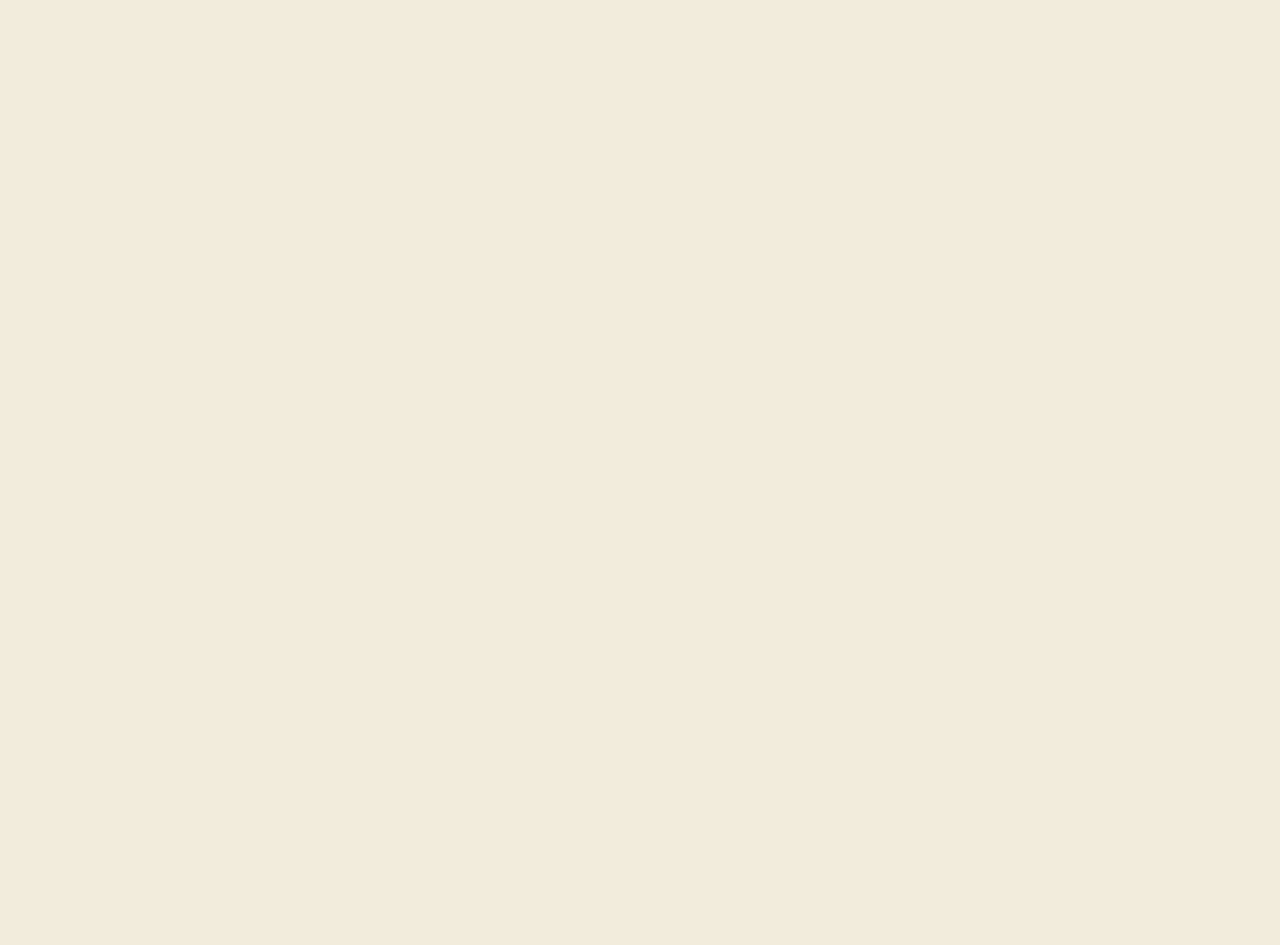
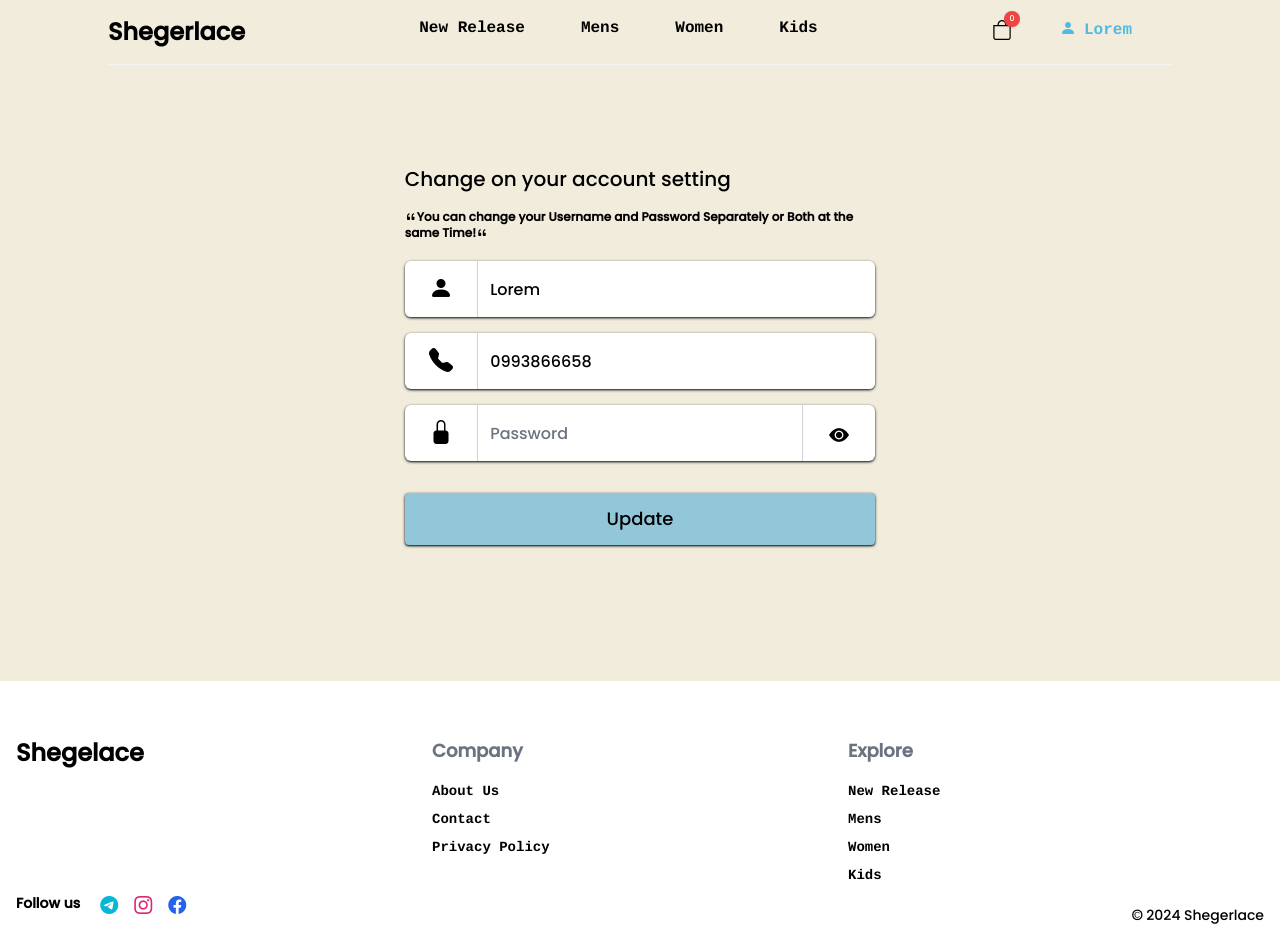
Before and after one commit to kid-us/Shegerlace, a React (Vite) app: page /setting in a window 1280 px wide. Before the commit this address had no page. Before the commit the page ends 800 px from the top, so only its background shows below. Built offline with nearby package versions, Linux system fonts and the light colour scheme.

Commit message:
Setting Page

```diff
--- a/src/App.tsx
+++ b/src/App.tsx
@@ -10,6 +10,7 @@ import Product from "./components/Pages/Product";
 import Checkout from "./components/Pages/Checkout";
 import MyOrders from "./components/Dashboard/Orders";
 import Favorite from "./components/Dashboard/Favorite";
+import Setting from "./components/Pages/Setting";
 
 function App() {
   return (
@@ -20,6 +21,7 @@ function App() {
       <Route path="/register" element={<Register />} />
       <Route path="/my-orders" element={<MyOrders />} />
       <Route path="/my-favorites" element={<Favorite />} />
+      <Route path="/setting" element={<Setting />} />
       <Route path="/forgot-password" element={<ForgotPassword />} />
       <Route path="/shoes/:id" element={<Product />} />
       <Route path="/checkout/:id" element={<Checkout />} />
--- /dev/null
+++ b/src/components/Pages/Setting.tsx
@@ -0,0 +1,215 @@
+import { useEffect, useState } from "react";
+import z from "zod";
+import { FieldValues, useForm } from "react-hook-form";
+import { zodResolver } from "@hookform/resolvers/zod";
+import useDocumentTitle from "../../hooks/useDocumentTitle";
+import axios from "axios";
+import baseUrl from "../../services/request";
+import Navbar from "../Navbar/Navbar";
+import Footer from "../Footer/Footer";
+
+const schema = z.object({
+  phone: z.string().min(10, { message: "Phone number required." }),
+  password: z.string().min(4, {
+    message: "Password required and must be greater than 4 chars.",
+  }),
+  usernames: z
+    .string()
+    .min(3, { message: "Username required and must be greater than 3 chars." })
+    .regex(/^[A-Za-z0-9 ]+$/, {
+      message: "Username can only contain letters, numbers, and spaces.",
+    }),
+});
+
+type FormData = z.infer<typeof schema>;
+
+const Setting = () => {
+  const [title] = useState("Setting");
+  useDocumentTitle(title);
+
+  const access_token = localStorage.getItem("token");
+
+  const phone_numberNum = "0993866658";
+  const usernameName = "Lorem";
+
+  const [passwordType, setPasswordType] = useState(true);
+
+  const [phone, setPhone] = useState<string>(
+    phone_numberNum ? phone_numberNum : ""
+  );
+  const [userName, setUserName] = useState<string>(
+    usernameName ? usernameName : ""
+  );
+  const [loader, setLoader] = useState<boolean>(false);
+  const [usernameError, setUsernameError] = useState<boolean>(false);
+
+  useEffect(() => {
+    setPhone(phone_numberNum || "");
+    setUserName(usernameName || "");
+  }, [phone_numberNum, usernameName]);
+
+  const {
+    register,
+    handleSubmit,
+    formState: { errors },
+  } = useForm<FormData>({ resolver: zodResolver(schema) });
+
+  const handleCheckUsername = (username: string) => {
+    axios
+      .get(`${baseUrl}/auth/check-username?username=${username}`, {
+        headers: {
+          "Content-Type": "application/json",
+          Authorization: `Bearer ${access_token}`,
+        },
+      })
+      .catch(() => {
+        setUsernameError(true);
+      });
+  };
+
+  const onSubmit = (data: FieldValues) => {
+    setLoader(true);
+
+    const updateData = {
+      username: data.username,
+      password: data.password,
+    };
+
+    axios
+      .put(`${baseUrl}/auth/update`, updateData, {
+        headers: {
+          "Content-Type": "application/json",
+        },
+        withCredentials: true,
+      })
+      .then(() => {
+        window.location.reload();
+      })
+      .catch((error) => {
+        setLoader(false);
+        console.log(error);
+      });
+  };
+
+  return (
+    <div className="h-[100dvh]">
+      <Navbar />
+      <div className="container mx-auto flex justify-center items-center lg:h-[70dvh] h-[80dvh]">
+        <div className="lg:w-[38%] w-full lg:px-2 px-5">
+          <p className="lg:mt-5 lg:mb-4 text-xl font-poppins">
+            Change on your account setting
+          </p>
+
+          {/* <!-- Category Form --> */}
+          <p className="text-black font-bold text-xs">
+            <span className="bi-quote text-black text"></span>
+            You can change your Username and Password Separately or Both at the
+            same Time!
+            <span className="bi-quote text-black"></span>
+          </p>
+
+          <form className="pt-5" onSubmit={handleSubmit(onSubmit)}>
+            {usernameError && (
+              <p className="text-sm text-white mb-5 bg-red-700 rounded ps-2 py-2 text-center bi-heartbreak font-poppins">
+                &nbsp; Username already taken!
+              </p>
+            )}
+
+            {/* Username */}
+            <div className="lg:bg-primary bg-white rounded-md overflow-hidden lg:mb-4 mb-4 grid grid-cols-13 h-14 shadow shadow-zinc-900">
+              <div className="col-span-2 bg-white">
+                <p className="bi-person-fill text-2xl text-center pt-3"></p>
+              </div>
+              <div className="col-span-11 border-l border-gray-300 w-full">
+                <input
+                  {...register("usernames")}
+                  type="text"
+                  name="usernames"
+                  className={`focus:outline-none px-3 bg-white h-full placeholder:text-gray-500 text-md w-full`}
+                  placeholder="Username"
+                  value={userName}
+                  onChange={(e) => setUserName(e.currentTarget.value)}
+                  onBlur={(e) => handleCheckUsername(e.currentTarget.value)}
+                />
+              </div>
+            </div>
+            {errors.usernames && (
+              <p className="text-xs mb-5 text-red-700 rounded ps-1">
+                {errors.usernames.message}
+              </p>
+            )}
+
+            {/* Phone */}
+            <div className="bg-white overflow-hidden rounded-md lg:mb-4 mb-4 grid grid-cols-13 h-14 shadow shadow-zinc-900">
+              <div className="col-span-2">
+                <p className="bi-telephone-fill text-2xl text-center pt-3"></p>
+              </div>
+              <div className="col-span-11 border-l border-gray-300">
+                <input
+                  {...register("phone")}
+                  type="tel"
+                  name="phone"
+                  className={`focus:outline-none px-3 bg-white h-full placeholder:text-gray-500 text-md w-full`}
+                  placeholder="Phone"
+                  value={phone}
+                  onChange={(e) => setPhone(e.currentTarget.value)}
+                />
+              </div>
+            </div>
+            {errors.phone && (
+              <p className="text-xs mb-5 text-red-700 rounded ps-1">
+                {errors.phone.message}
+              </p>
+            )}
+
+            {/* Password */}
+            <div className="bg-white rounded-md lg:mb-4 mb-4 grid grid-cols-13 h-14 shadow shadow-zinc-900">
+              <div className="col-span-2">
+                <p className="bi-lock-fill text-2xl text-center pt-3"></p>
+              </div>
+              <div className="col-span-9 border-l border-gray-300 border-r w-full">
+                <input
+                  {...register("password")}
+                  type={!passwordType ? "text" : "password"}
+                  name="password"
+                  className={`focus:outline-none px-3 bg-white h-full placeholder:text-gray-500 text-md w-full`}
+                  placeholder="Password"
+                />
+              </div>
+              <div
+                onClick={() => setPasswordType(!passwordType)}
+                className="col-span-2 cursor-pointer pt-3"
+              >
+                <p
+                  className={` ${
+                    passwordType ? "bi-eye-fill" : "bi-eye-slash-fill"
+                  } text-xl pt-1 text-center`}
+                ></p>
+              </div>
+            </div>
+            {errors.password && (
+              <p className="text-xs mb-5 text-red-700 rounded ps-1">
+                {errors.password.message}
+              </p>
+            )}
+
+            <div className="mt-8 text-center">
+              {loader ? (
+                <p className="py-3 text-black btn-bg w-full rounded flex justify-center font-poppins text-lg shadow shadow-zinc-950">
+                  <span className="loader rounded"></span>
+                </p>
+              ) : (
+                <button className="py-3 text-black btn-bg w-full rounded font-poppins text-lg shadow shadow-zinc-950">
+                  Update
+                </button>
+              )}
+            </div>
+          </form>
+        </div>
+      </div>
+      <Footer />
+    </div>
+  );
+};
+
+export default Setting;
```
